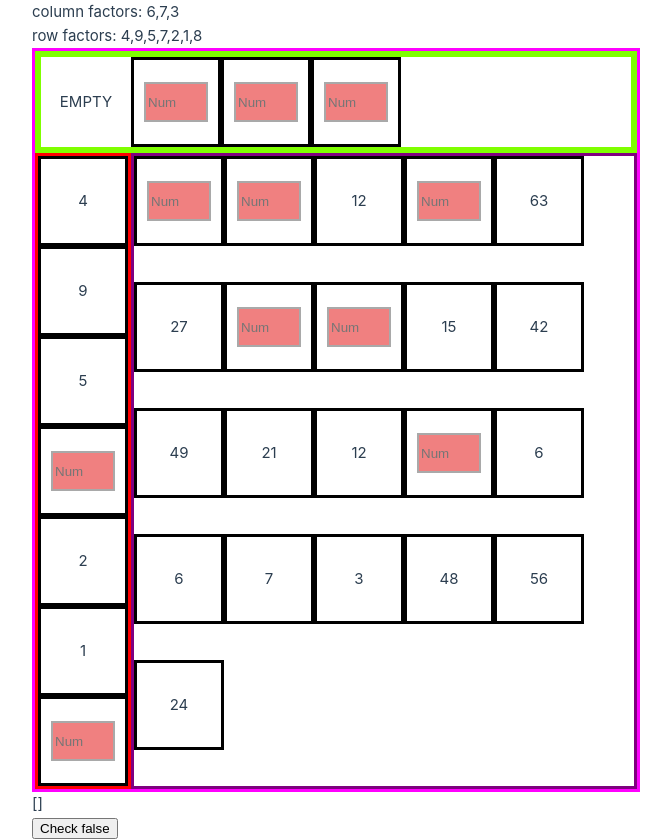
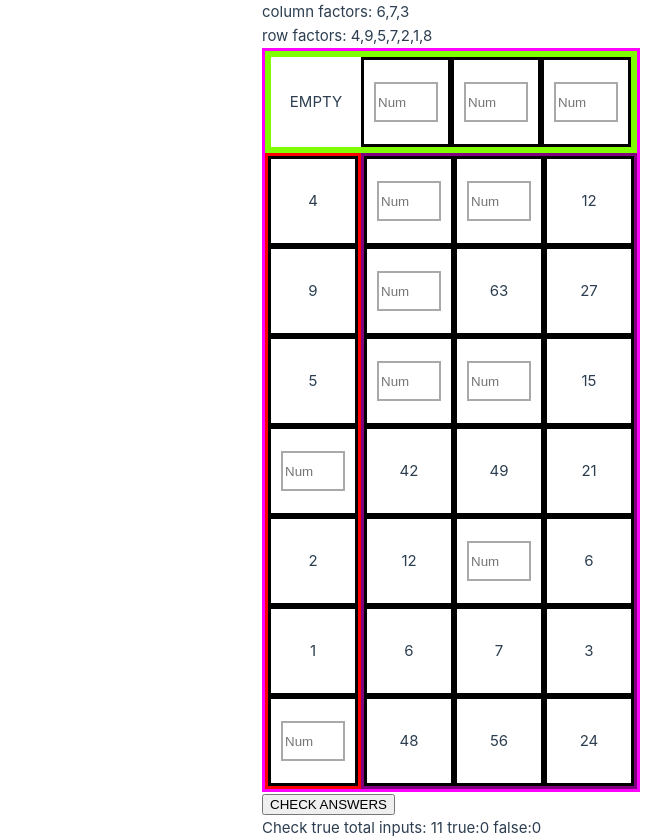
Before and after one commit to calixtasolano/vue-multiplication-game, a Vue app: page / in a window 1280 px wide. Shown: the whole page, without its empty margins (0-671 px from the left). Built offline with nearby package versions, Linux system fonts and the light colour scheme.

Commit message:
grid square

```diff
--- a/src/App.vue
+++ b/src/App.vue
@@ -14,10 +14,51 @@ export default {
       productsVisibility: [],
       answerArr: [],
       products: [],
-      showResults: false,
+      whiteBoxes: true,
+      inputCount: 0,
+      trueCount: 0,
+      falseCount: 0,
+      columnsFlag: "C",
+      rowsFlag: "R",
+      productsFlag: "P",
     };
   },
-  computed: {},
+  computed: {
+    gridStyleColumns() {
+      console.log("hello");
+      let colNum = this.columnFactors.length + 1;
+      return {
+        "grid-template-columns": "repeat(" + colNum + ", 1fr)",
+        // order: 1
+      };
+    },
+    gridStyleProducts() {
+      console.log("hello");
+      let colNum = this.columnFactors.length;
+      return {
+        "grid-template-columns": "repeat(" + colNum + ", 1fr)",
+        // order: 1
+      };
+    },
+    totalInputs() {
+      let visArr;
+      visArr = this.columnFactorVisibility.concat(
+        this.rowFactorVisibility,
+        this.productsVisibility
+      );
+      console.log("visArr " + visArr);
+      console.log("visArr length" + visArr.length);
+      this.inputCount = visArr.filter((value) => value === false).length;
+      /* for (let i = 0; i < visArr.length; i++) {
+        if (visArr[i] == false) {
+          this.falseCount = this.falseCount + 1;
+          console.log("false here");
+        } */
+      console.log(this.inputCount);
+      return this.inputCount;
+      //}
+    },
+  },
   methods: {
     randomOneToNine: function () {
       let randomFactor = Math.floor(Math.random() * 9) + 1;
@@ -91,7 +132,7 @@ export default {
       console.log(arr);
       return arr;
     },
-    setAnswers: function (data) {
+    /* setAnswers: function (data) {
       console.log("data:" + data.item);
       console.log("Value: " + data.value);
       console.log("Index: " + data.index);
@@ -102,7 +143,7 @@ export default {
       } else {
         this.answerArr.push(false);
       }
-    },
+    }, */
     getRandomIntInclusive: function (min, max) {
       min = Math.ceil(min);
       max = Math.floor(max);
@@ -150,14 +191,34 @@ export default {
     },
     showResult: function (event) {
       console.log("button");
-      console.log(this.showResults);
-      this.showResults = !this.showResults;
+      console.log(this.whiteBoxes);
+      this.whiteBoxes = !this.whiteBoxes;
+
+      if (this.inputCount == this.trueCount) {
+        alert("done");
+      }
 
       /* if (this.$refs.input.classList.contains("correct")) {
         console.log("yup");
       } */
       //this.isActive = !this.isActive;
       // some code to filter users
+    },
+    eventHandler(value, data) {
+      //if index changes false to true, +1 to true Count
+      //if index changes true to false, -1 true Count
+      // for (let i = 0; i < data.index; i++) {
+      if (data.item == data.value) {
+        console.log("data item" + data.item);
+        console.log("data value" + data.value);
+        this.trueCount = this.trueCount + value;
+        console.log("handle false");
+      } else if (data.value && data.item !== data.value && this.trueCount > 0) {
+        //this.trueCount = this.trueCount - value;
+      }
+      //this.trueCount = this.trueCount + value;
+      this.falseCount = this.inputCount - this.trueCount;
+      console.log("this true count" + this.trueCount);
     },
   },
   mounted() {
@@ -187,32 +248,54 @@ export default {
     <p>{{ "row factors: " + rowFactors }}</p>
 
     <div class="multiplication-grid">
-      <div class="column-factors">
+      <div class="column-factors" :style="gridStyleColumns">
+        <!-- <div class="column-factors"> -->
         <div>EMPTY</div>
+
         <GridSquare
           v-bind:valuesArray="[
             columnFactors,
             columnFactorVisibility,
-            showResults,
+            whiteBoxes,
+            columnsFlag,
           ]"
           @input="setAnswers"
+          @add-true="eventHandler"
         />
       </div>
       <div class="row-two-down">
         <div class="row-factors">
           <GridSquare
-            v-bind:valuesArray="[rowFactors, rowFactorVisibility, showResults]"
+            v-bind:valuesArray="[
+              rowFactors,
+              rowFactorVisibility,
+              whiteBoxes,
+              rowsFlag,
+            ]"
+            @add-true="eventHandler"
           />
         </div>
-        <div class="products">
+        <div class="products" :style="gridStyleProducts">
           <GridSquare
-            v-bind:valuesArray="[products, productsVisibility, showResults]"
+            v-bind:valuesArray="[
+              products,
+              productsVisibility,
+              whiteBoxes,
+              productsFlag,
+            ]"
+            @add-true="eventHandler"
           />
         </div>
       </div>
     </div>
-    <p>{{ answerArr }}</p>
-    <button v-on:click="showResult()">Check {{ showResults }}</button>
+    <!-- <p>{{ answerArr }}</p> -->
+    <button v-on:click="showResult()">CHECK ANSWERS</button>
+    <p>
+      Check {{ whiteBoxes }} total inputs: {{ totalInputs }} true:{{
+        trueCount
+      }}
+      false:{{ falseCount }}
+    </p>
   </main>
 </template>
 
@@ -220,34 +303,35 @@ export default {
 div.multiplication-grid {
   border: solid 0.2em magenta;
   max-width: fit-content;
+  display: grid;
 }
 div.column-factors {
   display: flex;
   flex-grow: 1;
   border: solid 0.4em chartreuse;
+  display: grid;
+  /* grid-template-columns: repeat(9, 1fr); */
 }
-
 div.row-two-down {
   display: flex;
 }
-
 div.row-factors {
   display: flex;
   flex-direction: column;
   border: solid 0.2em red;
 }
-
 div.column-factors > * {
   min-width: 6em;
   display: flex;
   justify-content: center;
   align-items: center;
 }
-
 div.products {
   display: flex;
   flex-wrap: wrap;
   border: solid 0.2em purple;
+  display: grid;
+  /* grid-template-columns: repeat(9, 1fr); */
 }
 
 /* header {
--- a/src/components/GridSquare.vue
+++ b/src/components/GridSquare.vue
@@ -3,43 +3,86 @@ export default {
   name: "GridSquare",
   data() {
     return {
-      isActive: false,
-      answerArr2: [],
+      //isActive: false,
+      answerArr2: {},
+      trueCount: 0,
+      id: 0,
+      //falseCount: 0,
     };
   },
   props: {
     valuesArray: {
       type: Object,
     },
-    id: {
+    /* id: {
       type: Number,
-    },
+    }, */
+
+    /* falseCount: {
+      type: Number,
+    }, */
     //showIt: { type: Boolean },
-    emits: ["input"],
+    //emits: ["input"],
   },
+  computed: {},
   methods: {
     hideShow: function (data) {
       if (Math.random() < 0.5) return true;
+    },
+    idIncrement(idx, showing) {
+      console.log("compute id");
+      if (!showing) {
+        this.id = this.id + 1;
+      }
+      //this.id = this.id + 1;
+      //let colNum = this.columnFactors.length + 1;
+      //return this.answerArr2;
     },
     checkActive: function (data) {
       console.log("data:" + data.item);
       console.log("Value: " + data.value);
       console.log("Index: " + data.index);
+      console.log("Id: " + data.id);
+      console.log("Flag: " + data.flag);
+      console.log(typeof data.flag);
       console.log(typeof data.value);
       if (data.value == data.item) {
         console.log(true);
-        const element = this.$refs.input;
-        console.log(element[data.index]);
-        //element[index].addClass("correct");
-        this.isActive = true;
+        //const element = this.$refs.input;
+        //console.log(element[data.index]);
+        //this.isActive = true;
+        //let tempObj;
+        //tempObj = { id: data.item };
+        //this.answerArr2[this.id] = data.item;
+        //let tempObJ;
         this.answerArr2[data.index] = true;
+        //this.answerArr2[data.flag][data.index] = true;
+        //console.log("tsting flag " + this.answerArr2[data.flag]);
+        //this.answerArr2[data.index] = true;
+        this.trueCount++;
+        //if (this.answerArr2[data.index] == true) {
+
+        //}
+        console.log(this.trueCount);
         //this.answerArr.push(true);
       } else {
-        this.isActive = false;
+        //this.isActive = false;
         this.answerArr2[data.index] = false;
+        this.falseCount++;
+        console.log(this.falseCount);
         //this.answerArr.push(false);
       }
+      this.$emit("add-true", 1, data);
       console.log(this.answerArr2);
+    },
+    countTrueFalse: function () {
+      for (i = 0; i < this.answerArr2.length; i++) {
+        if (this.answerArr2[i] == true) {
+          this.trueCount++;
+        }
+        //combine all three visibility arrays (true means p showing and input hidden), loop through them and get all false to get input count
+        //count all true answers and subtract from number of inputs to get false count.
+      }
     },
   },
 };
@@ -53,11 +96,12 @@ export default {
       placeholder="Num"
       v-else
       ref="input"
-      @input="checkActive({ value: $event.target.value, id, item, index })"
+      @blur="checkActive({ value: $event.target.value, id, item, index })"
       :class="[
         this.answerArr2[index] ? 'correct' : 'incorrect',
-        { showing: valuesArray[2] },
+        { notShowing: valuesArray[2] },
       ]"
+      :disabled="!valuesArray[2]"
       min="1"
       max="100"
     />
@@ -99,7 +143,7 @@ div.value-cell > input {
   background-color: lightcoral;
 }
 
-.showing {
+.notShowing {
   background-color: white;
 }
 /* .item {
--- a/src/main.js
+++ b/src/main.js
@@ -1,5 +1,6 @@
 import { createApp } from "vue";
 import App from "./App.vue";
+import GridSquare from "./components/GridSquare.vue";
 
 import "./assets/main.css";
 
```
